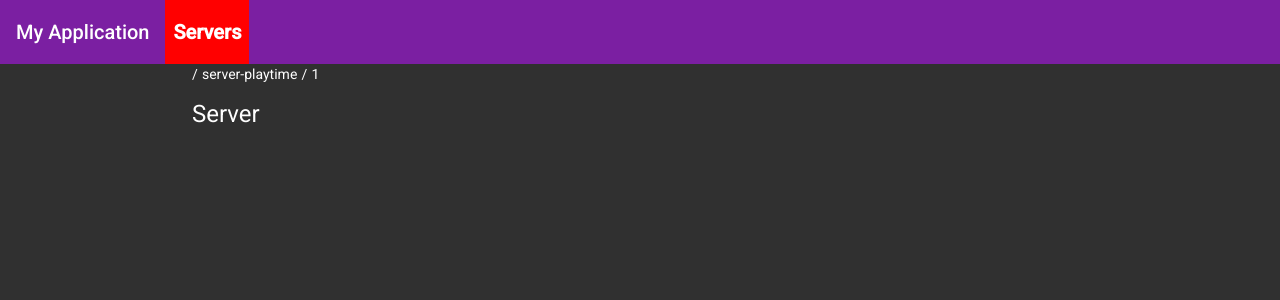
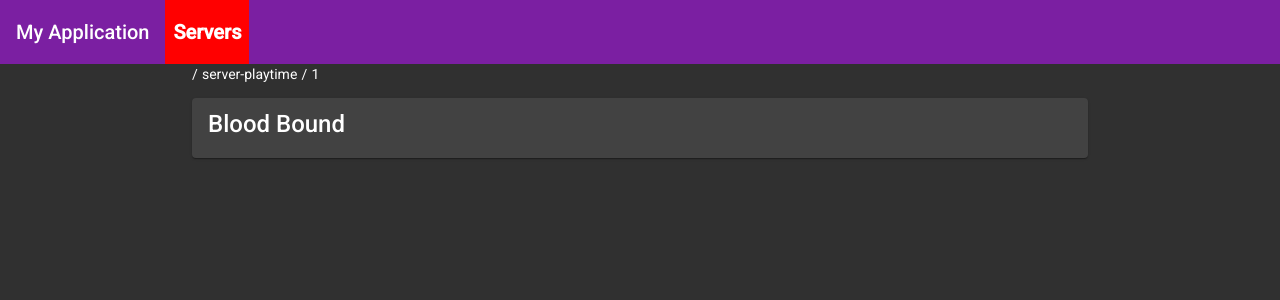
Before and after one commit to RasmusGodske/bm-server-stats-webui, an Angular app: page /server-playtime/1 in a window 1280 px wide. Shown: the top 300 px of the page. Built offline with nearby package versions, Linux system fonts and the light colour scheme.

Commit message:
stuff works

```diff
--- a/src/app/features/server-playtime/pages/page-server-playtime-root/page-server-playtime-root.component.ts
+++ b/src/app/features/server-playtime/pages/page-server-playtime-root/page-server-playtime-root.component.ts
@@ -17,7 +17,6 @@ export class PageServerPlaytimeRootComponent implements OnInit {
 
   constructor(private router: Router) {
     this.router.events.subscribe((val) => {
-      console.log("path changed", val);
       this.breadcrumps = this.getBreadCrumps();
     });
   }
@@ -28,9 +27,6 @@ export class PageServerPlaytimeRootComponent implements OnInit {
     // Remove first part
     pathParts.shift();
 
-    for (const pathPart of pathParts) {
-      console.log(pathPart);
-    }
 
     const breadcrumps = pathParts.map((str, index) => {
       return {
--- a/src/app/features/server-playtime/pages/page-server-playtime-server/page-server-playtime-server.component.html
+++ b/src/app/features/server-playtime/pages/page-server-playtime-server/page-server-playtime-server.component.html
@@ -1 +1,7 @@
-<h1>Server</h1>
+<div class="server-card-container">
+  <mat-card>
+    <mat-card-title>{{server_name}}</mat-card-title>
+    <mat-card-content>
+    </mat-card-content>
+  </mat-card>
+</div>
--- a/src/app/features/server-playtime/pages/page-server-playtime-server/page-server-playtime-server.component.ts
+++ b/src/app/features/server-playtime/pages/page-server-playtime-server/page-server-playtime-server.component.ts
@@ -4,8 +4,7 @@ import { switchMap } from 'rxjs/operators';
 import { Component, OnInit } from '@angular/core';
 
 
-export interface ServerTableData {
-  index: number;
+export interface Server {
   name: string;
   average_playtime: number;
   unique_players: number;
@@ -19,12 +18,13 @@ export interface ServerTableData {
 })
 export class PageServerPlaytimeServerComponent implements OnInit {
 
+  server_name: string = "Blood Bound"
+
   constructor(private route: ActivatedRoute) {
 
   }
 
   ngOnInit(): void {
     const heroId = this.route.snapshot.paramMap.get('id');
-    console.log(heroId);
   }
 }
--- a/src/app/features/server-playtime/server-playtime.module.ts
+++ b/src/app/features/server-playtime/server-playtime.module.ts
@@ -18,12 +18,14 @@ import {MatPaginatorModule} from '@angular/material/paginator';
 import {MatSortModule} from '@angular/material/sort';
 import { PageServerPlaytimeRootComponent } from './pages/page-server-playtime-root/page-server-playtime-root.component';
 import { RouterModule } from '@angular/router';
+import { PageServerPlaytimeServerComponent } from 'src/app/features/server-playtime/pages/page-server-playtime-server/page-server-playtime-server.component';
 
 @NgModule({
   declarations: [
+    DatetimeFilterComponent,
     PageServerPlaytimeServersComponent,
-    DatetimeFilterComponent,
     PageServerPlaytimeRootComponent,
+    PageServerPlaytimeServerComponent,
   ],
   imports: [
     CommonModule,
```
